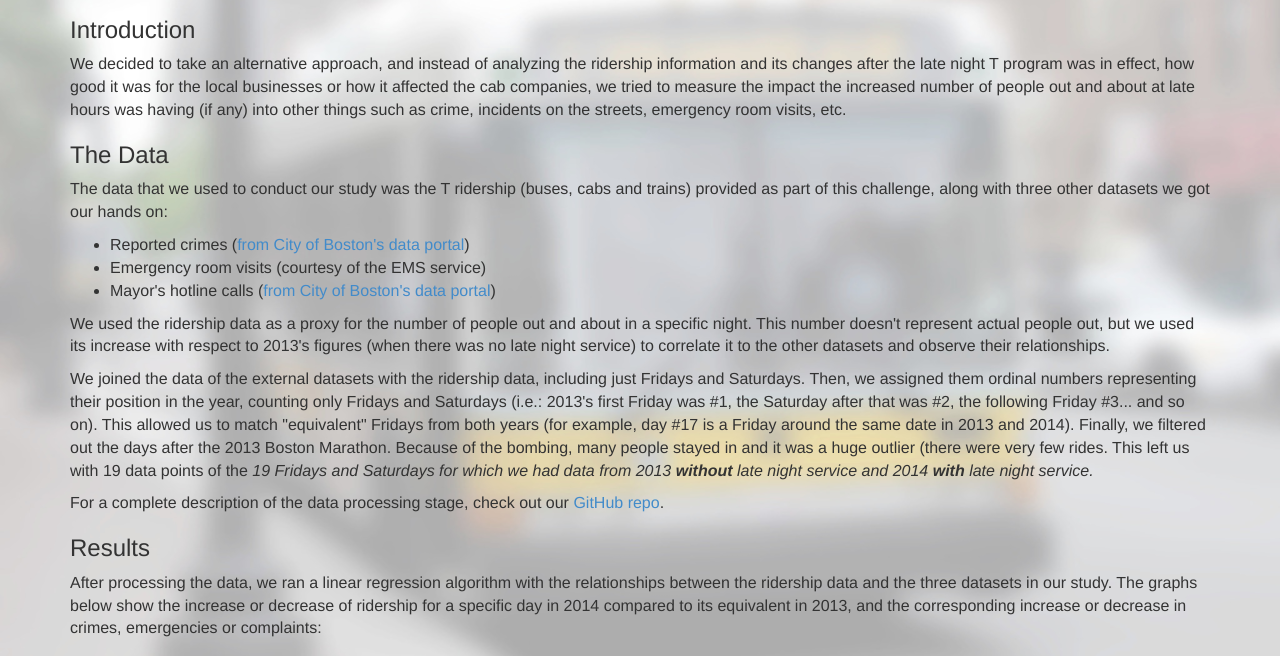
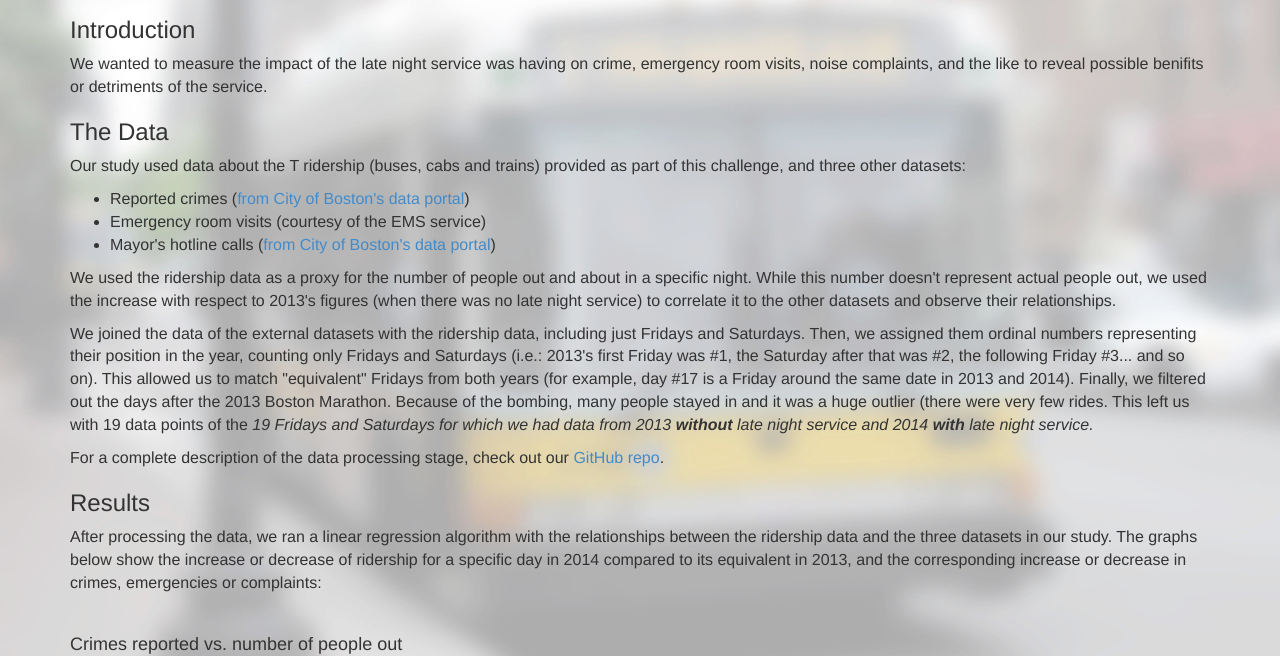
Before and after one commit to Butterwell/mbta-latenight, a plain HTML site: page index.html in a window 1280 px wide. Shown: the part 162-818 px from the top of the page. Drawn offline with Linux system fonts and the light colour scheme.

Commit message:
More language tightening. Especially the introduction.

```diff
--- a/index.html
+++ b/index.html
@@ -32,17 +32,12 @@
 
         <h3>Introduction</h3>
         <p>
-            We decided to take an alternative approach, and instead of analyzing the ridership
-            information and its changes after the late night T program was in effect, how good it
-            was for the local businesses or how it affected the cab companies, we tried to
-            measure the impact the increased number of people out and about at late hours was
-            having (if any) into other things such as crime, incidents on the streets, emergency
-            room visits, etc.
+            We wanted to measure the impact of the late night service was having on crime, emergency room visits, noise complaints, and the like to reveal possible benifits or detriments of the service.
         </p>
 
         <h3>The Data</h3>
-        <p>The data that we used to conduct our study was the T ridership (buses, cabs and trains)
-            provided as part of this challenge, along with three other datasets we got our hands on:
+        <p>Our study used data about the T ridership (buses, cabs and trains)
+            provided as part of this challenge, and three other datasets:
         </p>
         <ul>
             <li>Reported crimes (<a href="https://data.cityofboston.gov/Public-Safety/Boston-Crimes/7rq2-geim">from City of Boston's data portal</a>)</li>
@@ -50,8 +45,7 @@
             <li>Mayor's hotline calls (<a href="https://data.cityofboston.gov/City-Services/Mayor-s-24-Hour-Hotline-Open-Service-Requests/rtbk-4hc4">from City of Boston's data portal</a>)</li>
         </ul>
         <p>
-            We used the ridership data as a proxy for the number of people out and about in a specific night.
-            This number doesn't represent actual people out, but we used its increase with respect to 2013's figures
+            We used the ridership data as a proxy for the number of people out and about in a specific night. While this number doesn't represent actual people out, we used the increase with respect to 2013's figures
             (when there was no late night service) to correlate it to the other datasets and observe their relationships.
         </p>
         <p>
```
